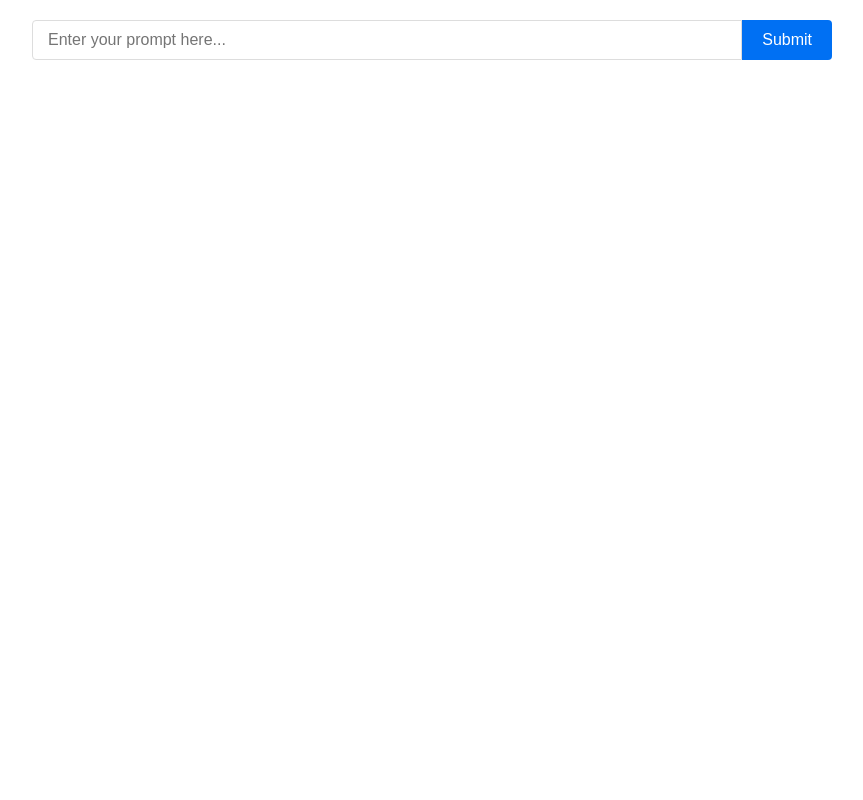
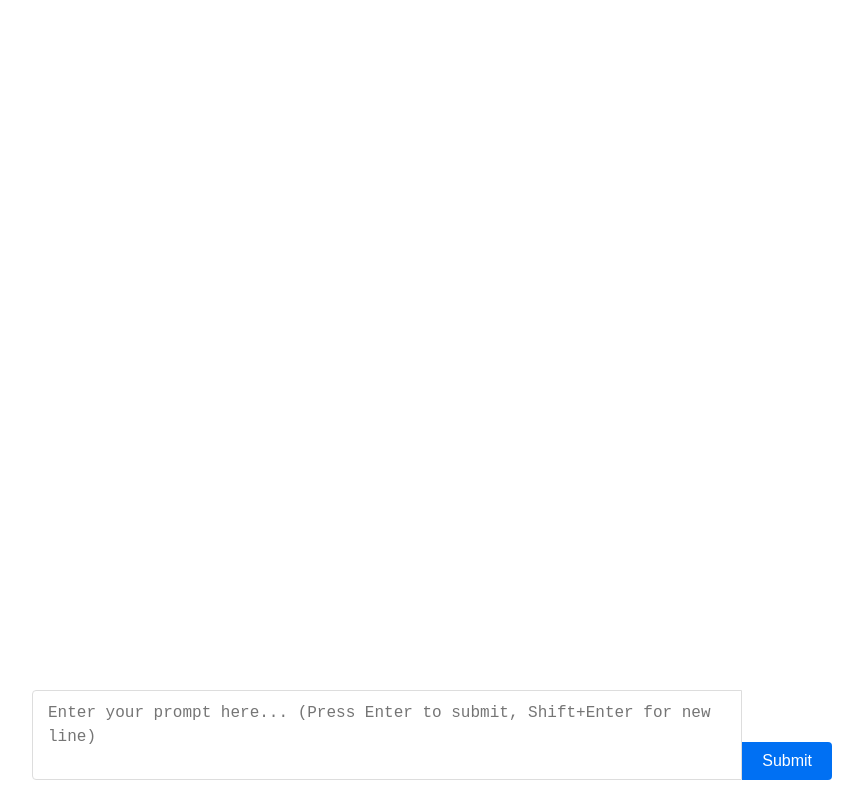
Before and after one commit to Jaeyoung9999/LLM_Web, a React (Vite) app in the folder frontend/: page / in a window 1280 px wide. Shown: the whole page, without its empty margins (208-1071 px from the left). Built offline with nearby package versions, Linux system fonts and the light colour scheme.

Commit message:
[FEAT] Changed Input into Textarea

```diff
--- a/frontend/src/components/QueryForm.module.scss
+++ b/frontend/src/components/QueryForm.module.scss
@@ -1,22 +1,73 @@
 .queryFormContainer {
-  max-width: 800px;
-  margin: 0 auto;
-  padding: 20px;
+  height: 100vh;
+  display: flex;
+  flex-direction: column;
   font-family:
     -apple-system, BlinkMacSystemFont, 'Segoe UI', Roboto, Oxygen, Ubuntu,
     Cantarell, 'Open Sans', 'Helvetica Neue', sans-serif;
+  overflow: hidden; // 전체 컨테이너의 스크롤 제거
+
+  .responsesContainer {
+    flex: 1;
+    overflow-y: auto;
+    padding: 20px;
+    display: flex;
+    flex-direction: column;
+    align-items: center;
+
+    .responseContent {
+      width: 100%;
+      max-width: 800px;
+      padding: 20px;
+      background-color: #f9f9f9;
+      border-radius: 4px;
+      border: 1px solid #eee;
+      white-space: pre-wrap;
+      line-height: 1.6;
+      font-size: 15px;
+      margin: 0 auto;
+    }
+  }
+
+  .inputSection {
+    padding: 20px;
+    background-color: #fff;
+    display: flex;
+    flex-direction: column;
+    align-items: center;
+
+    .errorMessage {
+      width: 100%;
+      max-width: 800px;
+      padding: 10px;
+      margin-bottom: 20px;
+      background-color: #ffebee;
+      color: #d32f2f;
+      border-radius: 4px;
+      border-left: 4px solid #d32f2f;
+    }
+
+    form {
+      width: 100%;
+      max-width: 800px;
 
       .inputGroup {
         display: flex;
-    margin-bottom: 20px;
+        align-items: flex-end;
 
-    .input {
+        .textarea {
           flex: 1;
           padding: 10px 15px;
           font-size: 16px;
           border: 1px solid #ddd;
           border-radius: 4px 0 0 4px;
           outline: none;
+          resize: none;
+          min-height: 40px;
+          max-height: 168px; // 7줄 * 24px
+          overflow-y: auto;
+          line-height: 24px;
+          transition: height 0.1s;
 
           &:focus {
             border-color: #0070f3;
@@ -38,6 +89,7 @@
           border-radius: 0 4px 4px 0;
           cursor: pointer;
           transition: background-color 0.2s;
+          white-space: nowrap;
 
           &:hover {
             background-color: #0060df;
@@ -49,29 +101,6 @@
           }
         }
       }
-
-  .errorMessage {
-    padding: 10px;
-    margin-bottom: 20px;
-    background-color: #ffebee;
-    color: #d32f2f;
-    border-radius: 4px;
-    border-left: 4px solid #d32f2f;
-  }
-
-  .responsesContainer {
-    margin-top: 20px;
-
-    .responseContent {
-      padding: 20px;
-      background-color: #f9f9f9;
-      border-radius: 4px;
-      border: 1px solid #eee;
-      white-space: pre-wrap;
-      line-height: 1.6;
-      font-size: 15px;
-      max-height: 500px;
-      overflow-y: auto;
     }
   }
 }
--- a/frontend/src/components/QueryForm.tsx
+++ b/frontend/src/components/QueryForm.tsx
@@ -1,4 +1,4 @@
-import { FormEvent, useState, useEffect, useRef } from 'react';
+import { FormEvent, useState, useEffect, useRef, KeyboardEvent } from 'react';
 import styles from './QueryForm.module.scss';
 
 type QueryResponse = {
@@ -13,6 +13,23 @@ export default function QueryForm() {
   const [error, setError] = useState<string | null>(null);
 
   const abortControllerRef = useRef<AbortController | null>(null);
+  const textareaRef = useRef<HTMLTextAreaElement | null>(null);
+
+  // textarea 높이 자동 조절
+  const adjustTextareaHeight = () => {
+    if (textareaRef.current) {
+      textareaRef.current.style.height = 'auto';
+      textareaRef.current.style.height = `${Math.min(textareaRef.current.scrollHeight, 168)}px`; // 7줄 * 24px 높이
+    }
+  };
+
+  // 키보드 이벤트 처리
+  const handleKeyDown = (event: KeyboardEvent<HTMLTextAreaElement>) => {
+    if (event.key === 'Enter' && !event.shiftKey) {
+      event.preventDefault();
+      handleSubmit(event as unknown as FormEvent<HTMLFormElement>);
+    }
+  };
 
   const handleSubmit = async (event: FormEvent<HTMLFormElement>) => {
     event.preventDefault();
@@ -83,32 +100,44 @@ export default function QueryForm() {
     };
   }, []);
 
+  // textarea 높이 조절
+  useEffect(() => {
+    adjustTextareaHeight();
+  }, [prompt]);
+
   return (
     <div className={styles.queryFormContainer}>
-      <form onSubmit={handleSubmit}>
-        <div className={styles.inputGroup}>
-          <input
-            type="text"
-            id="promptInput"
-            value={prompt}
-            onChange={(e) => setPrompt(e.target.value)}
-            placeholder="Enter your prompt here..."
-            disabled={isLoading}
-            className={styles.input}
-          />
-          <button type="submit" disabled={isLoading} className={styles.button}>
-            {isLoading ? 'Processing...' : 'Submit'}
-          </button>
-        </div>
-      </form>
-
-      {error && <div className={styles.errorMessage}>{error}</div>}
-
       <div className={styles.responsesContainer}>
         {responseText && (
           <div className={styles.responseContent}>{responseText}</div>
         )}
       </div>
+
+      <div className={styles.inputSection}>
+        {error && <div className={styles.errorMessage}>{error}</div>}
+
+        <form onSubmit={handleSubmit}>
+          <div className={styles.inputGroup}>
+            <textarea
+              ref={textareaRef}
+              value={prompt}
+              onChange={(e) => setPrompt(e.target.value)}
+              onKeyDown={handleKeyDown}
+              placeholder="Enter your prompt here... (Press Enter to submit, Shift+Enter for new line)"
+              disabled={isLoading}
+              className={styles.textarea}
+              rows={1}
+            />
+            <button
+              type="submit"
+              disabled={isLoading}
+              className={styles.button}
+            >
+              {isLoading ? 'Processing...' : 'Submit'}
+            </button>
+          </div>
+        </form>
+      </div>
     </div>
   );
 }
```
Lines whose indentation alone changed are shown as unchanged.
